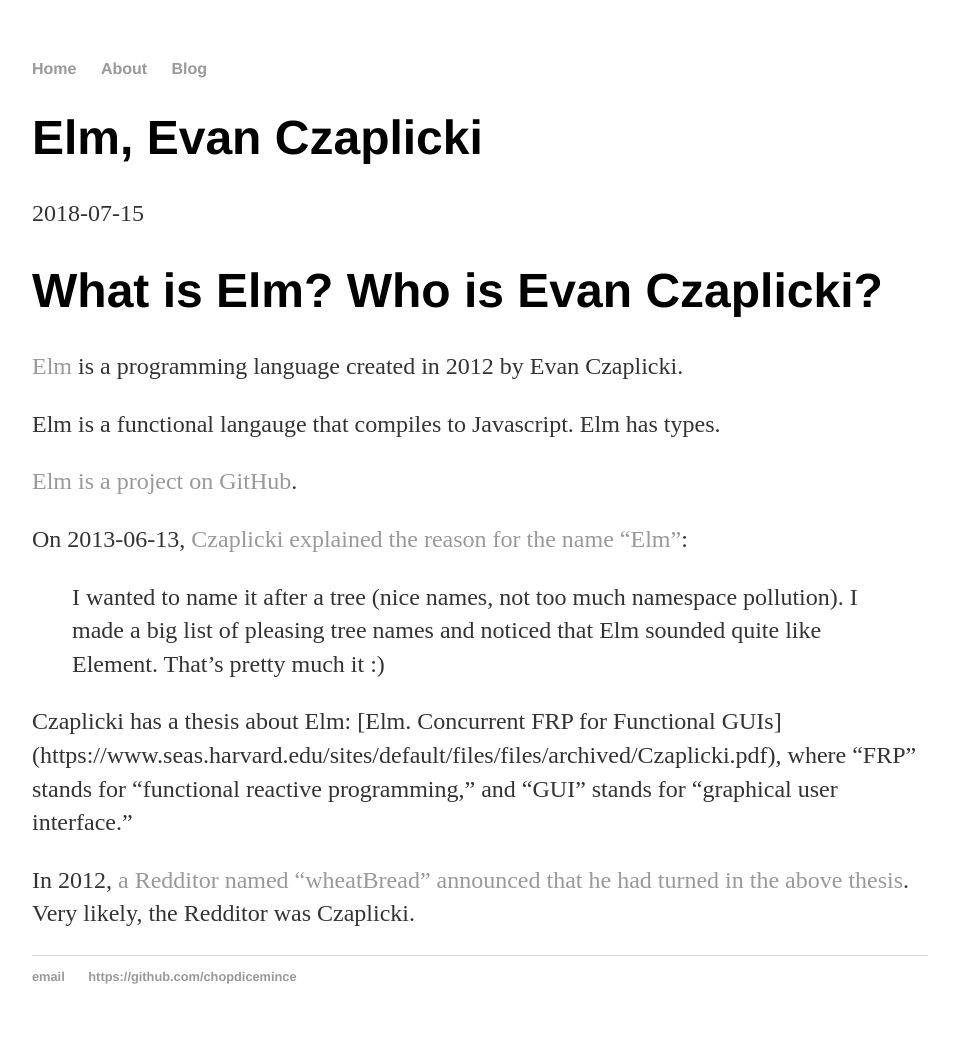
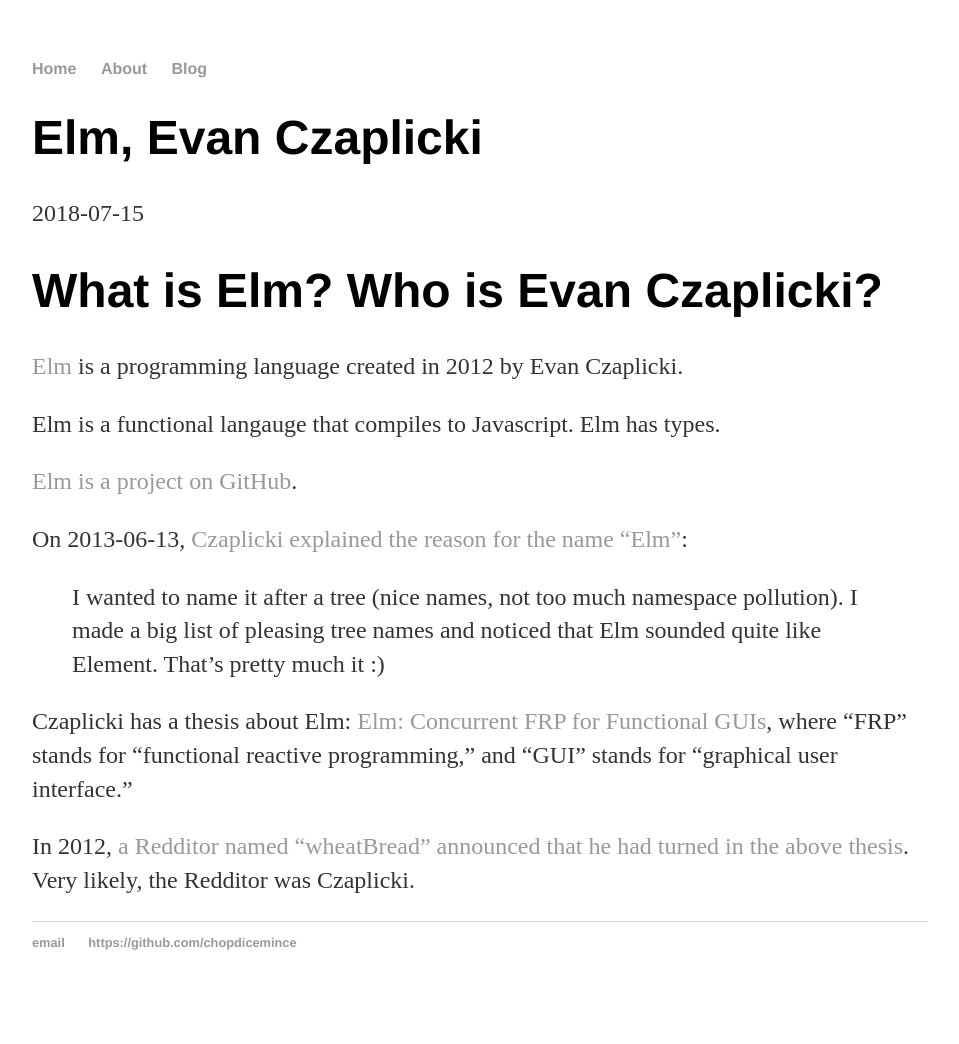
Before and after one commit to chopdicemince/chopdicemince.github.io, a Jekyll site: the page built from _posts/2018-07-15-elm-and-evan-czaplicki.md, in a window 1280 px wide. Shown: the whole page, without its empty margins (160-1119 px from the left). Built offline with Jekyll 4.4.1, drawn with Linux system fonts in a browser that asks for light colours; after the commit the page ends 1010 px from its top, so only the background shows below that.

Commit message:
Try to fix link

```diff
--- a/_posts/2018-07-15-elm-and-evan-czaplicki.md
+++ b/_posts/2018-07-15-elm-and-evan-czaplicki.md
@@ -16,6 +16,6 @@
 
 > I wanted to name it after a tree (nice names, not too much namespace pollution). I made a big list of pleasing tree names and noticed that Elm sounded quite like Element. That's pretty much it :)
 
-Czaplicki has a thesis about Elm: [Elm. Concurrent FRP for Functional GUIs] (https://www.seas.harvard.edu/sites/default/files/files/archived/Czaplicki.pdf), where "FRP" stands for "functional reactive programming," and "GUI" stands for "graphical user interface."
+Czaplicki has a thesis about Elm: [Elm: Concurrent FRP for Functional GUIs](https://www.seas.harvard.edu/sites/default/files/files/archived/Czaplicki.pdf), where "FRP" stands for "functional reactive programming," and "GUI" stands for "graphical user interface."
 
 In 2012, [a Redditor named "wheatBread" announced that he had turned in the above thesis](https://www.reddit.com/r/haskell/comments/rkyoa/my_thesis_is_finally_complete_elm_concurrent_frp/). Very likely, the Redditor was Czaplicki.
```
